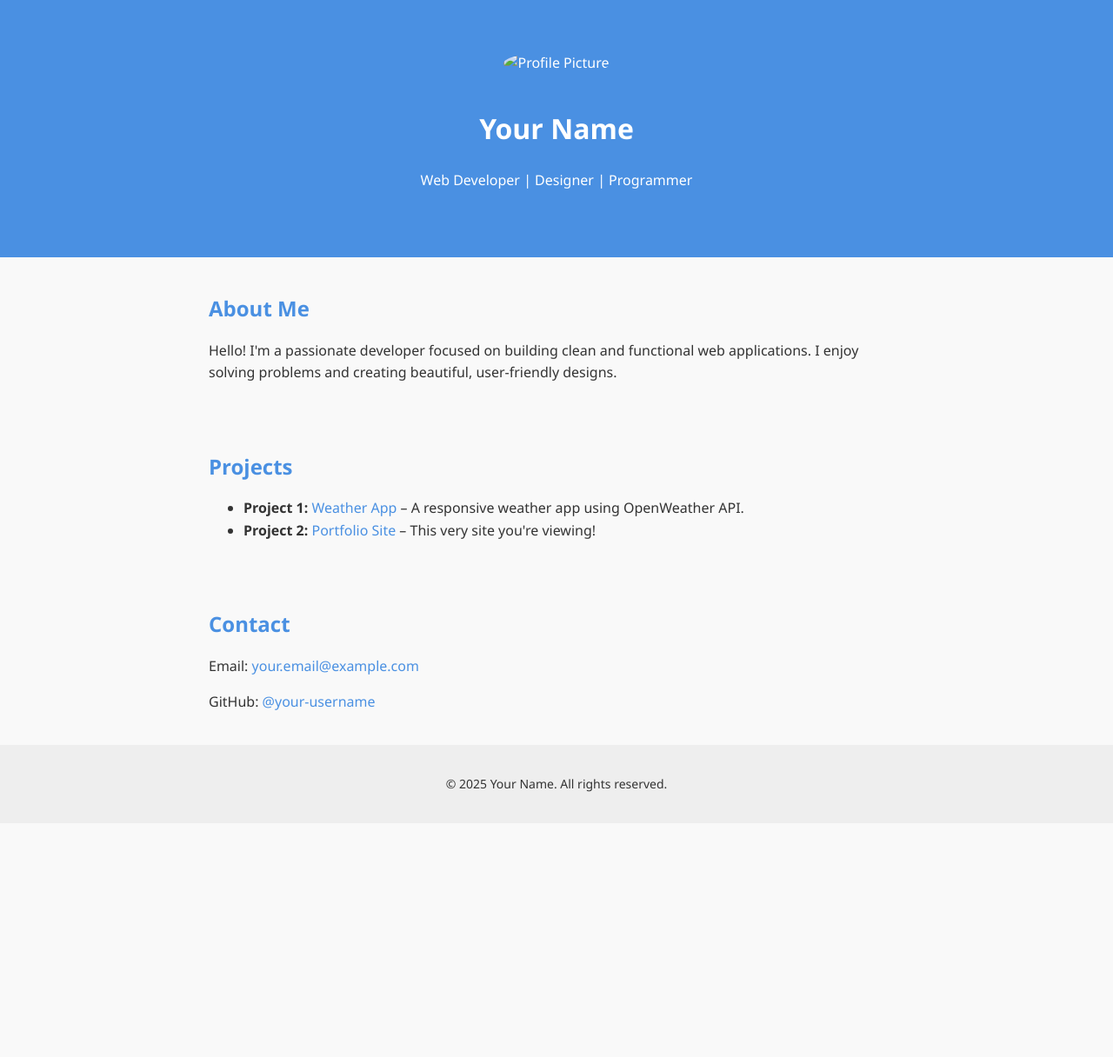
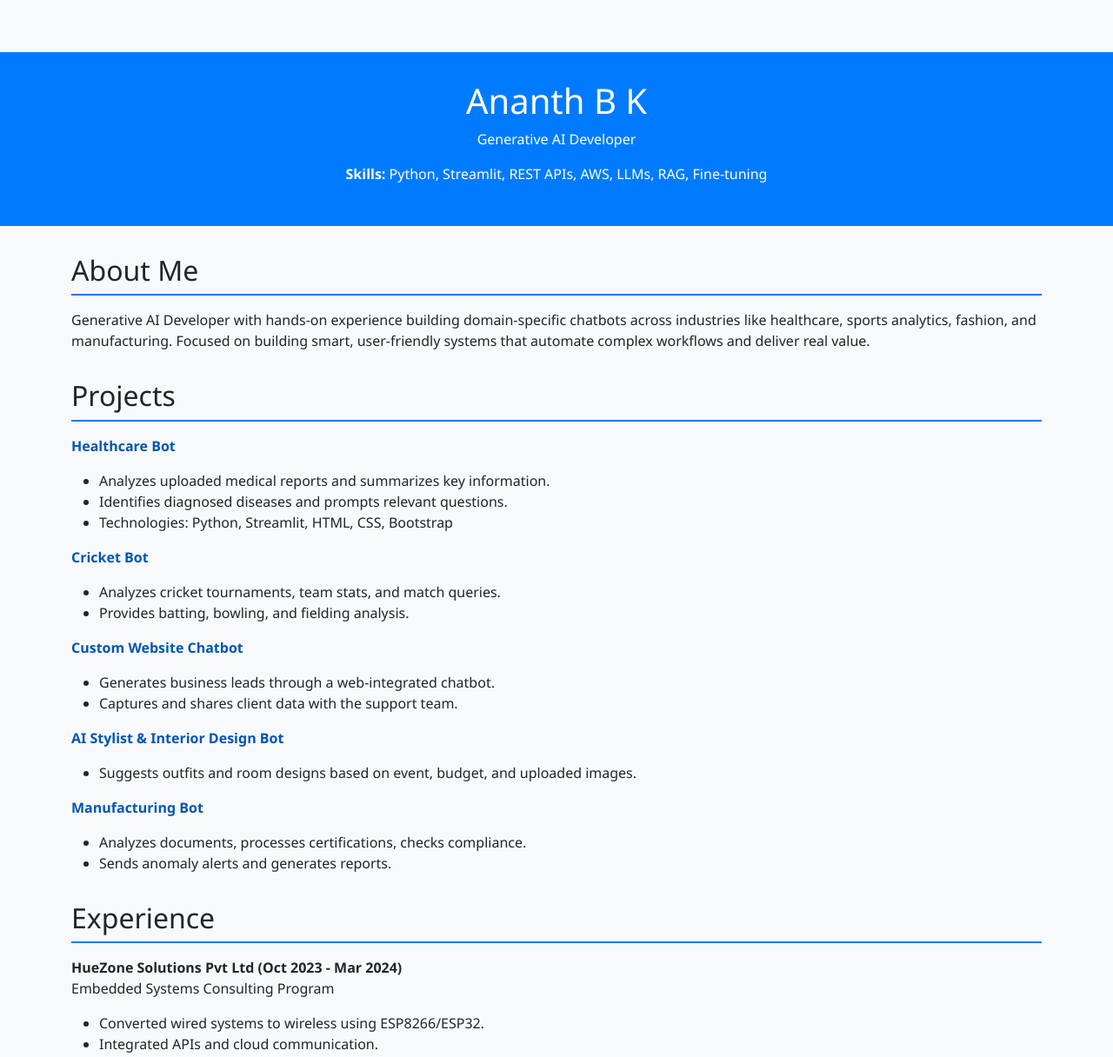
Before and after one commit to ananthbk4/AnanthBK.github.io, a plain HTML site: page index.html in a window 1280 px wide. Shown: the top 1216 px of the page at 87% size. Before the commit the page ends 947 px from the top, so only its background shows below. Drawn offline with nearby package versions, Linux system fonts and the light colour scheme.

Commit message:
Update index.html

```diff
--- a/index.html
+++ b/index.html
@@ -2,46 +2,136 @@
 <html lang="en">
 <head>
   <meta charset="UTF-8" />
-  <meta name="viewport" content="width=device-width, initial-scale=1.0" />
-  <title>Your Name - Portfolio</title>
-  <link rel="stylesheet" href="style.css" />
+  <meta name="viewport" content="width=device-width, initial-scale=1.0"/>
+  <title>Ananth B K - Generative AI Developer</title>
+  <link href="https://cdn.jsdelivr.net/npm/bootstrap@5.3.3/dist/css/bootstrap.min.css" rel="stylesheet">
+  <style>
+    body {
+      font-family: 'Segoe UI', sans-serif;
+      padding-top: 60px;
+      background-color: #f8f9fa;
+    }
+    .profile {
+      text-align: center;
+      padding: 2rem;
+      background: #007bff;
+      color: white;
+    }
+    .section-title {
+      margin-top: 2rem;
+      margin-bottom: 1rem;
+      border-bottom: 2px solid #007bff;
+      padding-bottom: .5rem;
+    }
+    .project-title {
+      font-weight: 600;
+      color: #0056b3;
+    }
+  </style>
 </head>
 <body>
-  <header>
-    <div class="container">
-      <img src="assets/profile.jpg" alt="Profile Picture" class="profile-img" />
-      <h1>Your Name</h1>
-      <p>Web Developer | Designer | Programmer</p>
-    </div>
+
+  <header class="profile">
+    <h1>Ananth B K</h1>
+    <p>Generative AI Developer</p>
+    <p><strong>Skills:</strong> Python, Streamlit, REST APIs, AWS, LLMs, RAG, Fine-tuning</p>
   </header>
 
-  <section class="about container">
-    <h2>About Me</h2>
+  <main class="container">
+
+    <section>
+      <h2 class="section-title">About Me</h2>
       <p>
-      Hello! I'm a passionate developer focused on building clean and functional web applications. I enjoy solving problems and creating beautiful, user-friendly designs.
+        Generative AI Developer with hands-on experience building domain-specific chatbots across industries like healthcare, sports analytics, fashion, and manufacturing. Focused on building smart, user-friendly systems that automate complex workflows and deliver real value.
       </p>
     </section>
 
-  <section class="projects container">
-    <h2>Projects</h2>
+    <section>
+      <h2 class="section-title">Projects</h2>
+
+      <p class="project-title">Healthcare Bot</p>
       <ul>
-      <li>
-        <strong>Project 1:</strong> <a href="#">Weather App</a> – A responsive weather app using OpenWeather API.
-      </li>
-      <li>
-        <strong>Project 2:</strong> <a href="#">Portfolio Site</a> – This very site you're viewing!
-      </li>
+        <li>Analyzes uploaded medical reports and summarizes key information.</li>
+        <li>Identifies diagnosed diseases and prompts relevant questions.</li>
+        <li>Technologies: Python, Streamlit, HTML, CSS, Bootstrap</li>
+      </ul>
+
+      <p class="project-title">Cricket Bot</p>
+      <ul>
+        <li>Analyzes cricket tournaments, team stats, and match queries.</li>
+        <li>Provides batting, bowling, and fielding analysis.</li>
+      </ul>
+
+      <p class="project-title">Custom Website Chatbot</p>
+      <ul>
+        <li>Generates business leads through a web-integrated chatbot.</li>
+        <li>Captures and shares client data with the support team.</li>
+      </ul>
+
+      <p class="project-title">AI Stylist & Interior Design Bot</p>
+      <ul>
+        <li>Suggests outfits and room designs based on event, budget, and uploaded images.</li>
+      </ul>
+
+      <p class="project-title">Manufacturing Bot</p>
+      <ul>
+        <li>Analyzes documents, processes certifications, checks compliance.</li>
+        <li>Sends anomaly alerts and generates reports.</li>
       </ul>
     </section>
 
-  <section class="contact container">
-    <h2>Contact</h2>
-    <p>Email: <a href="mailto:your.email@example.com">your.email@example.com</a></p>
-    <p>GitHub: <a href="https://github.com/your-username" target="_blank">@your-username</a></p>
+    <section>
+      <h2 class="section-title">Experience</h2>
+      <p><strong>HueZone Solutions Pvt Ltd (Oct 2023 - Mar 2024)</strong><br>
+      Embedded Systems Consulting Program</p>
+      <ul>
+        <li>Converted wired systems to wireless using ESP8266/ESP32.</li>
+        <li>Integrated APIs and cloud communication.</li>
+      </ul>
     </section>
 
-  <footer>
-    <p>&copy; 2025 Your Name. All rights reserved.</p>
+    <section>
+      <h2 class="section-title">Internship</h2>
+      <p><strong>Ethnotech Solutions - Ethical Hacking</strong></p>
+      <ul>
+        <li>Network simulation & security testing (Cisco Packet Tracer).</li>
+        <li>Cybersecurity awareness and hacking techniques.</li>
+      </ul>
+    </section>
+
+    <section>
+      <h2 class="section-title">Curriculum Project</h2>
+      <p><strong>Smart Helmet for Accident Detection</strong></p>
+      <ul>
+        <li>Accident detection via sensors and alert messaging via Fast2SMS.</li>
+        <li>GPS tracking, alcohol monitoring, speed alerts.</li>
+        <li>Technologies: ESP8266, vibration/alcohol/ultrasonic sensors, LCD, IoT</li>
+      </ul>
+    </section>
+
+    <section>
+      <h2 class="section-title">Education</h2>
+      <p>
+        Bachelor of Engineering (Electronics and Communication), 2023<br>
+        Maharaja Institute of Technology, Mysuru
+      </p>
+    </section>
+
+    <section>
+      <h2 class="section-title">Certifications</h2>
+      <ul>
+        <li>AWS AI Practitioner – LinkedIn Learning</li>
+        <li>Amazon Bedrock – LinkedIn Learning</li>
+        <li>RAG – Simplilearn</li>
+        <li>API – LinkedIn Learning</li>
+      </ul>
+    </section>
+
+  </main>
+
+  <footer class="text-center p-4 mt-4 bg-light text-muted">
+    &copy; 2025 Ananth B K. All rights reserved.
   </footer>
+
 </body>
 </html>
```
Lines whose indentation alone changed are shown as unchanged.
